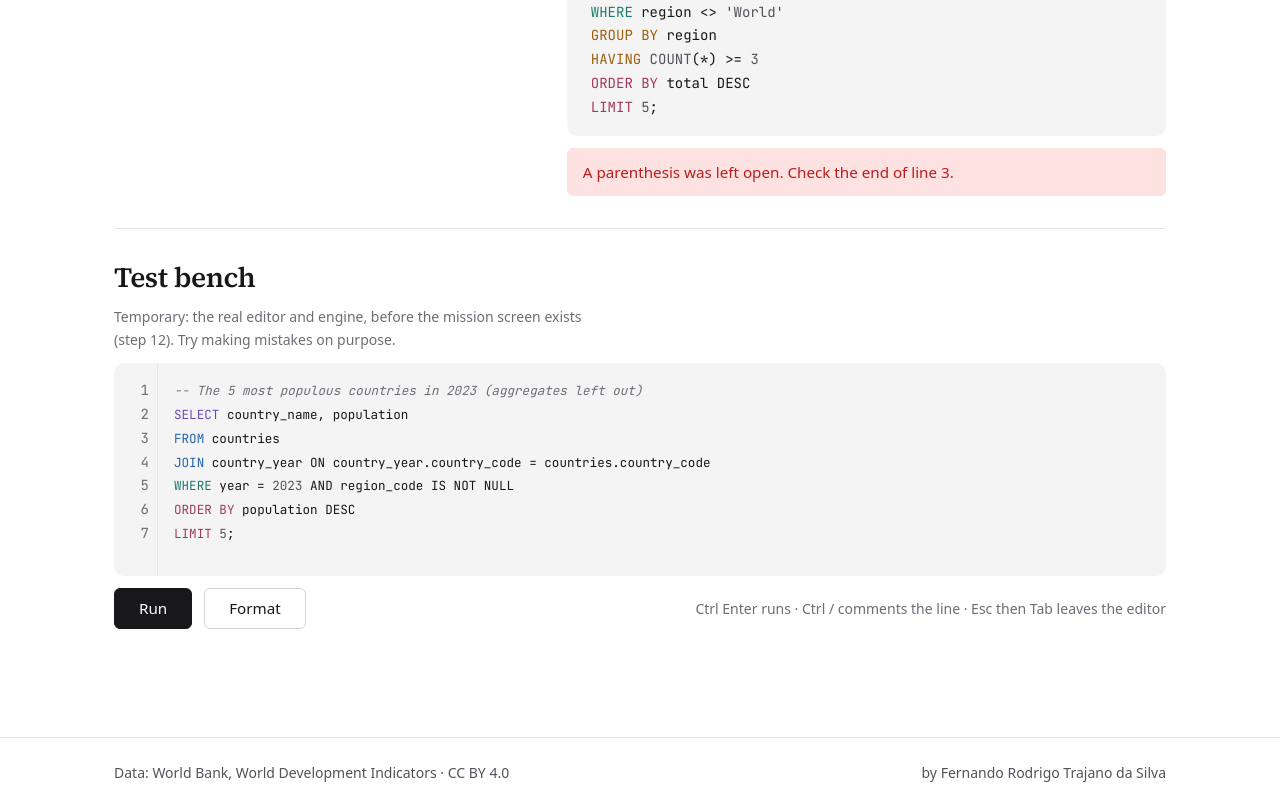
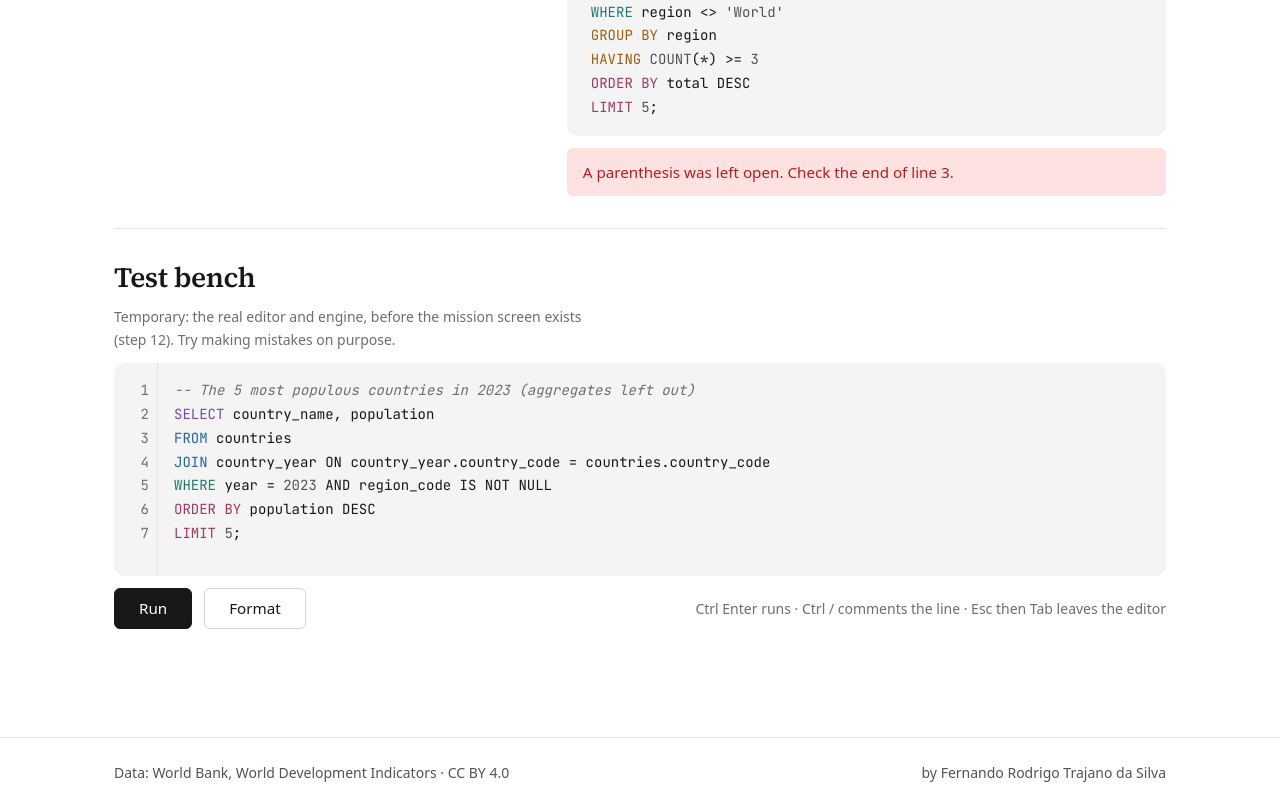
Before and after one commit to fernando-trajano/meridiano, a plain HTML site: page index.html in a window 1280 px wide. Shown: the part 673-1482 px from the top of the page. Drawn offline with Linux system fonts and the light colour scheme.

Commit message:
Fixes the misaligned cursor in the editor and the scrolling of line numbers.
Corrige o cursor desalinhado no editor e a rolagem dos números das linhas

```diff
--- a/css/editor.css
+++ b/css/editor.css
@@ -83,6 +83,15 @@
   overflow: hidden;
   color: var(--cor-texto);
   pointer-events: none;
+}
+
+/* O <code> do realce herda TUDO do <pre>. Sem isto, a regra geral de
+   base.css (code { font-size: 0.9em }) deixava a camada colorida 10% menor
+   que o texto de verdade — e o cursor ia se afastando do que se vê, uma
+   letra a cada dez (defeito achado pelo Fernando depois do passo 8). */
+.editor-realce code {
+  font: inherit;
+  letter-spacing: inherit;
 }
 
 .editor-texto {
--- a/js/editor.js
+++ b/js/editor.js
@@ -102,8 +102,12 @@ export function criarEditor(alvo, { inicial = '', aoRodar = () => {}, linhasMin
     const alturaDaLinha = parseFloat(estilo.lineHeight);
     const margens = parseFloat(estilo.paddingTop) + parseFloat(estilo.paddingBottom);
     const linhas = Math.min(Math.max(total, linhasMin), linhasMax);
-    // 14px de folga para a barra de rolagem horizontal, quando aparece.
-    area.style.height = `${Math.ceil(linhas * alturaDaLinha + margens + 14)}px`;
+    // 14px de folga para a barra de rolagem horizontal, quando aparece. A
+    // coluna dos números tem a mesma altura: sem isso, numa consulta maior
+    // que a caixa, ela cresceria com o texto em vez de rolar junto com ele.
+    const altura = `${Math.ceil(linhas * alturaDaLinha + margens + 14)}px`;
+    area.style.height = altura;
+    numeros.style.height = altura;
 
     sincronizarRolagem();
   }
@@ -372,8 +376,20 @@ export function criarEditor(alvo, { inicial = '', aoRodar = () => {}, linhasMin
   }
   document.addEventListener('idioma-mudou', aoMudarIdioma);
 
-  // A fonte mono chega depois: remedir quando ela carregar.
-  document.fonts?.ready.then(atualizar);
+  // A fonte mono chega depois: remedir quando ela carregar — e conferir que
+  // as duas camadas têm a mesma fonte. Qualquer diferença desalinha o cursor
+  // do texto que se vê (foi o defeito achado depois do passo 8).
+  document.fonts?.ready.then(() => {
+    atualizar();
+    const deTexto = getComputedStyle(texto);
+    const deRealce = getComputedStyle(codigo);
+    for (const propriedade of ['fontSize', 'fontFamily', 'lineHeight', 'letterSpacing']) {
+      if (deTexto[propriedade] !== deRealce[propriedade]) {
+        console.warn(`[editor] As camadas do editor diferem em ${propriedade}: ` +
+          `${deTexto[propriedade]} × ${deRealce[propriedade]}. O cursor vai desalinhar.`);
+      }
+    }
+  });
 
   atualizarDica();
   atualizar();
```
Also changed, not shown: 1 other file.
